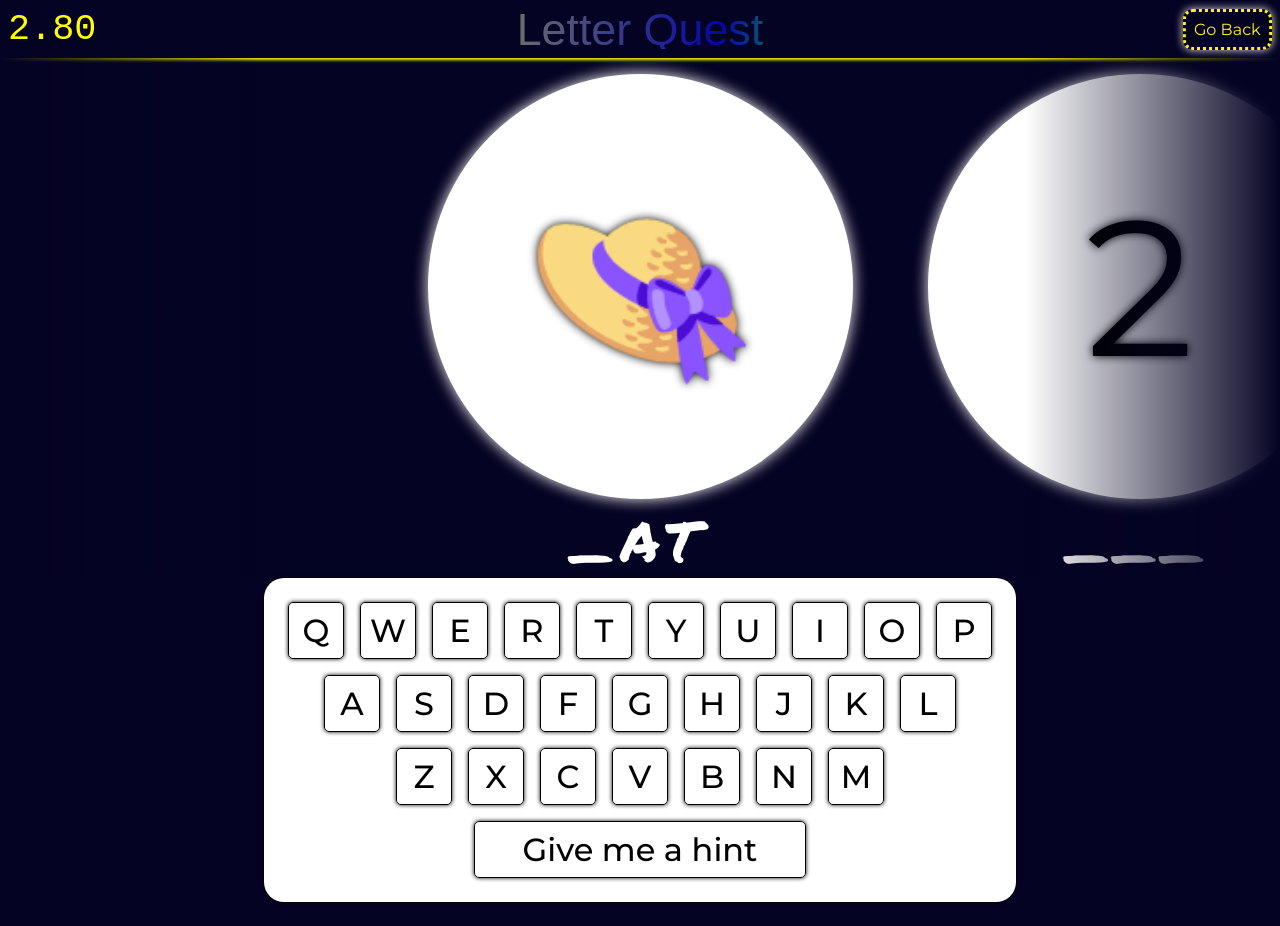
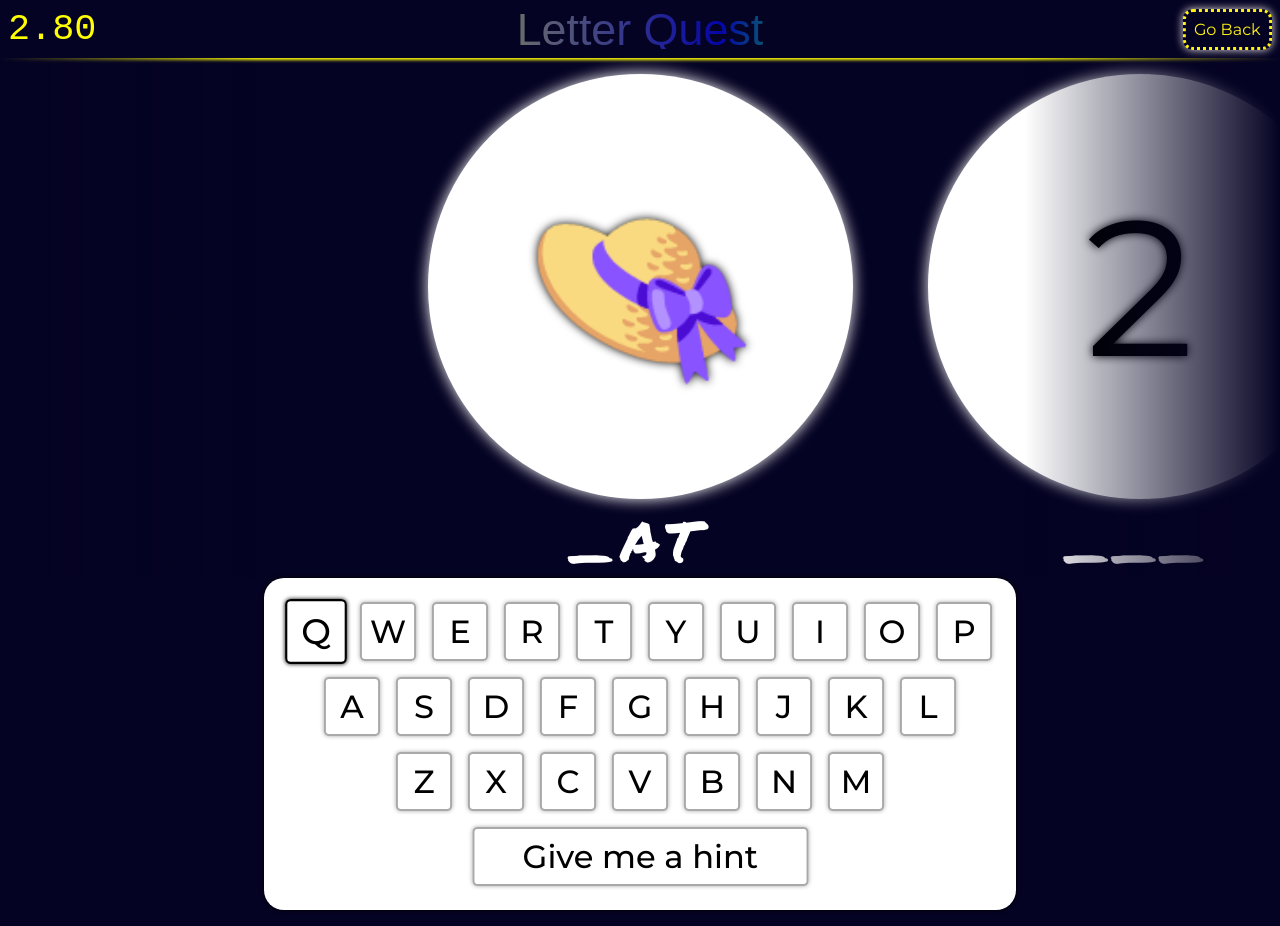
Before and after one commit to jameslimm/letter-quest-frontend, a React (Vite) app: page / in a window 1280 px wide. Both pictures are taken after a click on the button "Begin Game". Built offline with nearby package versions, Linux system fonts and the light colour scheme; a web font is replaced by a local one.

Commit message:
Improve on-screen keyboard to respond to keypress, improved a11y and focus management

```diff
--- a/src/App.css
+++ b/src/App.css
@@ -134,12 +134,23 @@ button {
   width: 1.8rem;
   padding: 0.25rem;
   margin: 0.25rem;
-  border: 1px solid black;
-  box-shadow: 0 0 4px black;
+  border: 2px solid darkgray;
+  box-shadow: 0 0 4px darkgray;
   border-radius: 5px;
   font-size: 1.2rem;
   font-weight: 500;
   cursor: pointer;
+  transition: all 50ms ease-in-out;
+}
+
+.keyboard-key:focus {
+  border: 2px solid black;
+  box-shadow: 0 0 4px black;
+  transform: scale(1.1);
+}
+
+.keyboard-key:hover {
+  transform: scale(1.1);
 }
 
 .keyboard-hint {
--- a/src/components/Game.jsx
+++ b/src/components/Game.jsx
@@ -24,7 +24,7 @@ const Game = () => {
       <main>
         <div className="game-header">
           <Timer />
-          <h1 class="logo-title">Letter Quest</h1>
+          <h1 className="logo-title">Letter Quest</h1>
           <button onClick={() => dispatch({ type: "set_game_status", gameStatus: 0 })}>
             Go Back
           </button>
--- a/src/components/Keyboard.jsx
+++ b/src/components/Keyboard.jsx
@@ -1,23 +1,65 @@
-const Keyboard = ({
-  handleLetterClick,
-  activeKeys = "qwertyuiopasdfghjklzxcvbnm".split(""),
-  handleGiveAHint,
-}) => {
+import { useCallback, useEffect, useRef } from "react";
+
+const Keyboard = (props) => {
+  const keysRef = useRef([]);
+
   const KEYS = ["qwertyuiop".split(""), "asdfghjkl".split(""), "zxcvbnm".split("")];
+  const qwerty = KEYS.flat();
+
+  const { handleLetterClick, activeKeys = qwerty, handleGiveAHint } = props;
+
+  // function to set the focus to a certain key in the keyboard.
+  const setKeyFocus = useCallback((key) => {
+    if (key in keysRef.current) {
+      keysRef.current[key].focus();
+    }
+  }, []);
+
+  // set up an event listener to intercept key presses.
+  useEffect(() => {
+    const handleKeyPress = (e) => {
+      const lowerCaseKey = e.key?.toLowerCase() || "";
+
+      // if a letter has been pressed....
+      if (qwerty.includes(lowerCaseKey)) {
+        setKeyFocus(lowerCaseKey);
+        handleLetterClick(lowerCaseKey);
+      }
+    };
+
+    document.addEventListener("keydown", handleKeyPress);
+
+    return () => document.removeEventListener("keydown", handleKeyPress);
+  }, [handleLetterClick, setKeyFocus, qwerty]);
+
+  // if activekeys changes, check that a letter still has focus... if not,
+  // set focus to the first active letter on the keyboard.
+  useEffect(() => {
+    // if a key still has focus (i.e. hasn't been disabled, don't do anything)
+    if (Object.values(keysRef.current).some((el) => document.activeElement === el)) return;
+
+    // otherwise, find the first key on the keyboard that's still active and set the focus
+    const letterToFocus = qwerty.reduceRight((letter, cur) =>
+      activeKeys.includes(cur) ? cur : letter ?? null
+    );
+
+    setKeyFocus(letterToFocus);
+  }, [activeKeys, keysRef, qwerty, setKeyFocus]);
+
   return (
     <div className="keyboard">
       {KEYS.map((row, i) => {
         const rowKeys = row.map((k) => {
           return (
-            <div
+            <button
+              ref={(el) => (keysRef.current[k] = el)}
               className={activeKeys?.includes(k) ? "keyboard-key" : "keyboard-key-inactive"}
               key={k}
-              role="button"
-              tabIndex={0}
+              disabled={!activeKeys?.includes(k)}
               onClick={() => handleLetterClick(k)}
             >
               {k.toUpperCase()}
-            </div>
+            </button>
           );
         });
         return (
@@ -28,9 +70,9 @@ const Keyboard = ({
       })}
       {handleGiveAHint && (
         <div className="keyboard-row">
-          <div className="keyboard-key keyboard-hint" onClick={handleGiveAHint}>
+          <button className="keyboard-key keyboard-hint" onClick={handleGiveAHint}>
             Give me a hint
-          </div>
+          </button>
         </div>
       )}
     </div>
```
